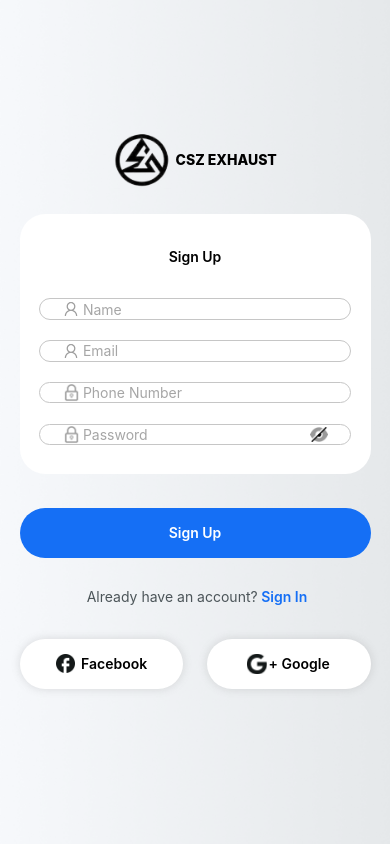
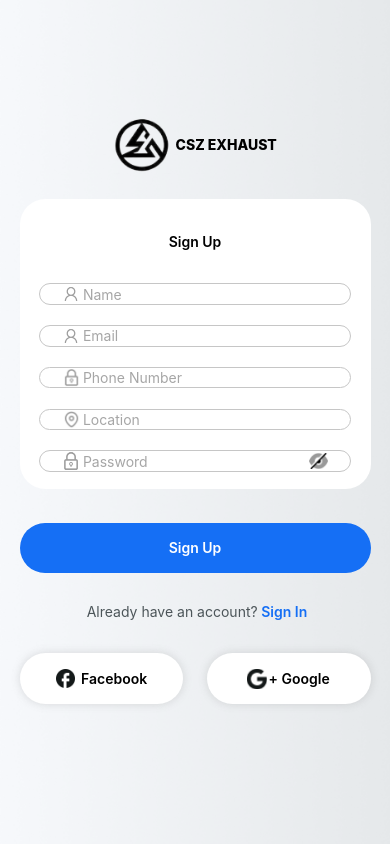
Before and after one commit to Soda-bees/exhaust-app, a React Native app: screen /SignUp in a window 390 px wide. Built offline with nearby package versions, Linux system fonts and the light colour scheme; no server answers; what react-native-dimension would draw is missing.

Commit message:
working on signup

```diff
--- a/src/screens/PopularExhaust/index.js
+++ b/src/screens/PopularExhaust/index.js
@@ -90,6 +90,7 @@ export default function PopularrExhaust({ navigation }) {
     try {
       const response = await getAllProduct(authToken)
       if (response.success) {
+        console.log(formatToJSON(response.message));
         const allProducts = response.products
         handleSetBrand(allProducts)
         dispatch(setProducts(allProducts))
@@ -109,28 +110,30 @@ export default function PopularrExhaust({ navigation }) {
     const brandMap = {};
 
     // Iterate through each product
-    allProducts.forEach(product => {
-      const { brand, quantity } = product;
+    allProducts.forEach((product) => {
+      const { brand } = product;
 
       // Check if the brand name is already in the object
       if (brand.name in brandMap) {
-        // If yes, update the quantity
-        brandMap[brand.name].quantity += quantity;
+        // If yes, increment the quantity count
+        brandMap[brand.name].quantity += 1;
       } else {
-        // If not, add the brand to the object with initial quantity
-        brandMap[brand.name] = { ...brand, quantity };
+        // If not, add the brand to the object with initial quantity of 1
+        brandMap[brand.name] = { ...brand, quantity: 1, selected: false };
       }
     });
 
     // Convert the object values to an array
-    const uniqueBrandsWithSelectedKey = Object.values(brandMap).map(brand => ({
-      ...brand,
-      selected: false,
-    }));
+    const uniqueBrandsWithSelectedKey = Object.values(brandMap);
 
-    dispatch(setBrands(uniqueBrandsWithSelectedKey))
-    setBrand(uniqueBrandsWithSelectedKey)
+    dispatch(setBrands(uniqueBrandsWithSelectedKey));
+    setBrand(uniqueBrandsWithSelectedKey);
   };
+
+
+
+
+
   return (
     <SafeAreaView>
       <View style={styles.topMainContainer}>
--- a/src/screens/PopularExhaust/style.js
+++ b/src/screens/PopularExhaust/style.js
@@ -248,12 +248,13 @@ export const styles = StyleSheet.create({
     flexDirection: 'row',
     alignItems: 'center',
     flexWrap: 'wrap',
-    gap: sizes.screenWidth*0.03,
+    gap: sizes.screenWidth * 0.03,
     width: sizes.screenWidth * 0.9,
-    // justifyContent: 'center',
+    marginLeft: sizes.screenWidth * 0.025,
+    paddingTop: sizes.screenHeight * 0.01
   },
   scrollViewParent: {
-    height: sizes.screenHeight * 0.67,
-    paddingBottom: sizes.screenHeight * 0.02,
+    height: sizes.screenHeight * 0.66,
+    paddingBottom:sizes.screenHeight * 0.01
   }
 });
--- a/src/screens/SignIn/index.js
+++ b/src/screens/SignIn/index.js
@@ -60,31 +60,29 @@ export default function SignIn({ navigation }) {
     }
   }
 
-  const handleSetBrand = (products) => {
+  const handleSetBrand = (allProducts) => {
     const brandMap = {};
 
     // Iterate through each product
-    products.forEach(product => {
-      const { brand, quantity } = product;
+    allProducts.forEach((product) => {
+      const { brand } = product;
 
       // Check if the brand name is already in the object
       if (brand.name in brandMap) {
-        // If yes, update the quantity
-        brandMap[brand.name].quantity += quantity;
+        // If yes, increment the quantity count
+        brandMap[brand.name].quantity += 1;
       } else {
-        // If not, add the brand to the object with initial quantity
-        brandMap[brand.name] = { ...brand, quantity };
+        // If not, add the brand to the object with initial quantity of 1
+        brandMap[brand.name] = { ...brand, quantity: 1, selected: false };
       }
     });
 
     // Convert the object values to an array
-    const uniqueBrandsWithSelectedKey = Object.values(brandMap).map(brand => ({
-      ...brand,
-      selected: false,
-    }));
+    const uniqueBrandsWithSelectedKey = Object.values(brandMap);
 
     dispatch(setBrands(uniqueBrandsWithSelectedKey))
   };
+
   return (
     <SafeAreaView>
       <ImageBackground style={styles.container} source={images.bg}>
--- a/src/screens/SignUp/index.js
+++ b/src/screens/SignUp/index.js
@@ -8,7 +8,6 @@ import {
   TouchableOpacity,
   View,
 } from 'react-native';
-import CheckBox from '@react-native-community/checkbox';
 import {styles} from './style';
 import images from '../../services/utilities/images';
 import {colors} from '../../services';
@@ -16,6 +15,7 @@ import {colors} from '../../services';
 export default function SignUp({navigation}) {
   const [toggleCheckBox, setToggleCheckBox] = useState(false);
   const [eyeIconShow, setEyeIconShow] = useState(false);
+  const [error , setError] = useState('')
 
   return (
     <SafeAreaView>
@@ -55,8 +55,16 @@ export default function SignUp({navigation}) {
                 style={styles.inputText}
               />
             </View>
-
             <View style={styles.inputField}>
+              <Image style={styles.icon} source={images.location2} />
+              <TextInput
+                secureTextEntry={!eyeIconShow ? true : false}
+                placeholder="Location"
+                placeholderTextColor={colors.lightGrey}
+                style={styles.inputText}
+              />
+            </View>
+            <View style={styles.passwordInputField}>
               <Image style={styles.icon} source={images.lockIcon} />
               <TextInput
                 secureTextEntry={!eyeIconShow ? true : false}
@@ -71,6 +79,10 @@ export default function SignUp({navigation}) {
                 />
               </TouchableOpacity>
             </View>
+            {
+              error &&
+              <Text style={styles.errorText}>{error}</Text>
+            }
           </View>
           <TouchableOpacity onPress={() => navigation.navigate('UploadPhoto')}>
             <View style={styles.blueBtn}>
--- a/src/screens/SignUp/style.js
+++ b/src/screens/SignUp/style.js
@@ -48,6 +48,17 @@ export const styles = StyleSheet.create({
     borderColor: colors.borderGrey,
     paddingLeft: sizes.screenWidth * 0.05,
     marginBottom: sizes.screenHeight * 0.024,
+  },
+
+  passwordInputField: {
+    width: sizes.screenWidth * 0.8,
+    flexDirection: 'row',
+    alignItems: 'center',
+    borderWidth: 1,
+    borderRadius: sizes.screenHeight * 0.08,
+    borderColor: colors.borderGrey,
+    paddingLeft: sizes.screenWidth * 0.05,
+    marginBottom: sizes.screenHeight * 0.01,
   },
 
   icon: {
@@ -179,4 +190,12 @@ export const styles = StyleSheet.create({
     fontWeight: '800',
     marginLeft:sizes.screenWidth * 0.01
   },
+  errorText: {
+    // backgroundColor:'red',
+    width: sizes.screenWidth * 0.75,
+    marginBottom: sizes.screenHeight * 0.01,
+    fontSize: fontSize.medium,
+    fontWeight: '500',
+    color: colors.red
+  }
 });
--- a/src/services/utilities/ApiInstance/index.js
+++ b/src/services/utilities/ApiInstance/index.js
@@ -9,7 +9,6 @@ const apiInstance = axios.create({
     baseURL,
     timeout,
     withCredentials: true,
-    // headers: defaultHeaders,
 });
 
 
--- a/src/services/utilities/images/index.js
+++ b/src/services/utilities/images/index.js
@@ -72,6 +72,7 @@ import profileUpload from '../../../assets/profileUpload.png';
 import soundPlay from '../../../assets/soundPlay.png';
 import soundPause from '../../../assets/soundPause.png';
 import checkBoxBtn from '../../../assets/checkBoxBtn.png';
+import location2 from "../../../assets/location2.png"
 
 
 const images = {
@@ -149,6 +150,7 @@ const images = {
   eyeHide,
   logo,
   profileUpload,
+  location2
 };
 
 
```
Also changed, not shown: src/assets/location2.png (added). Lines whose indentation alone changed are shown as unchanged.
